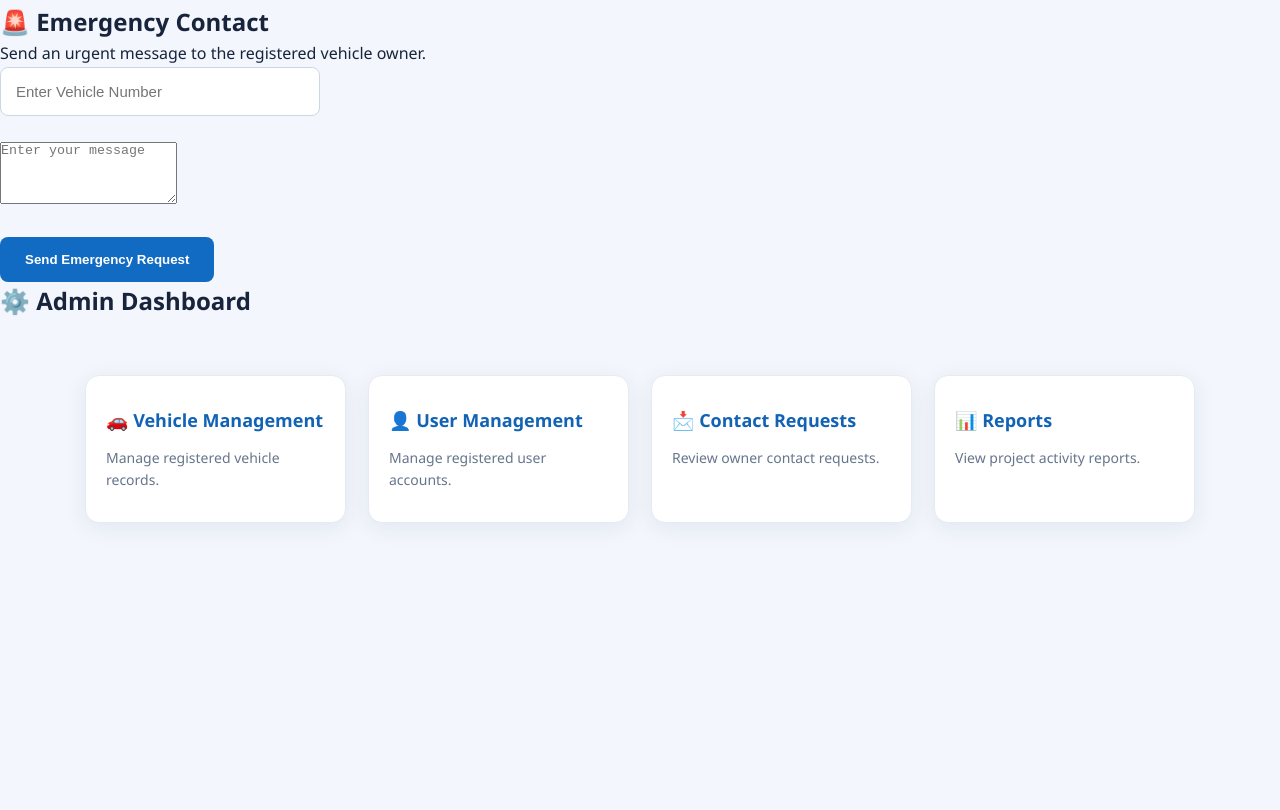
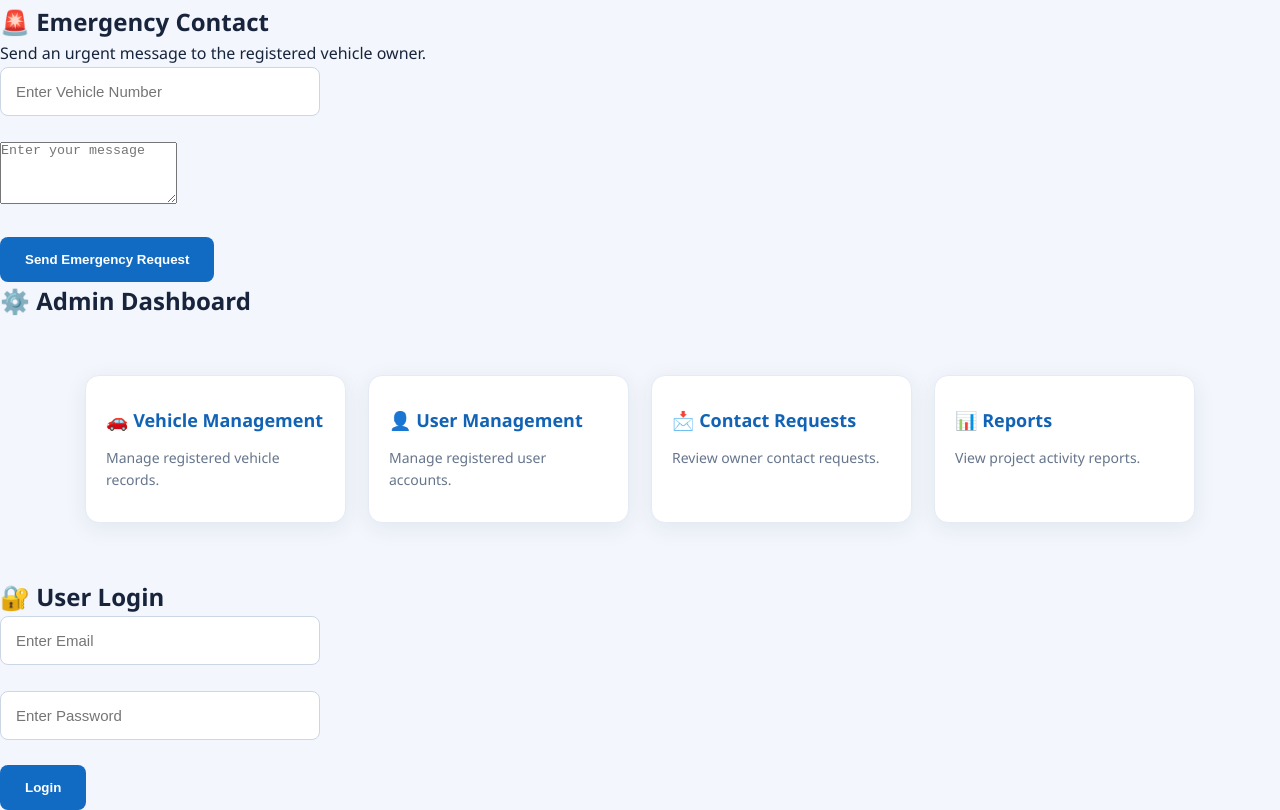
Before and after one commit to mathanikamj17/smart-vehicle-owner-contact-system, a plain HTML site: page index.html in a window 1280 px wide. Shown: the part 514-1324 px from the top of the page. Before the commit the page ends 1092 px from the top, so only its background shows below. Drawn offline with Linux system fonts and the light colour scheme.

Commit message:
add user login interface

```diff
--- a/index.html
+++ b/index.html
@@ -115,5 +115,28 @@
 
     </div>
 </section>
+    <section id="login">
+    <h2>🔐 User Login</h2>
+
+    <form id="loginForm">
+        <input type="email"
+        id="loginEmail"
+        placeholder="Enter Email"
+        required>
+
+        <br><br>
+
+        <input type="password"
+        id="loginPassword"
+        placeholder="Enter Password"
+        required>
+
+        <br><br>
+
+        <button type="submit">Login</button>
+
+        <p id="loginResult"></p>
+    </form>
+</section>
 </body>
 </html>
```
